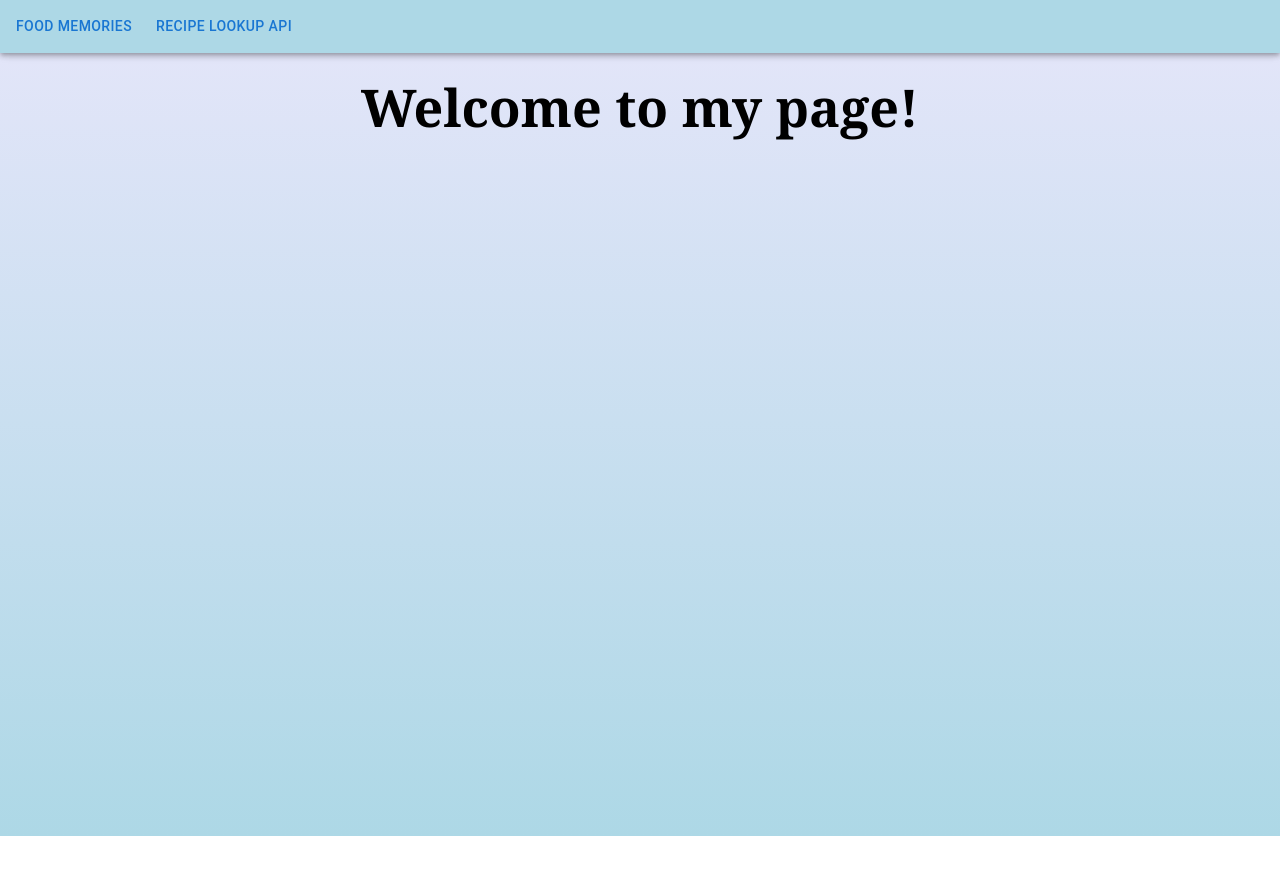
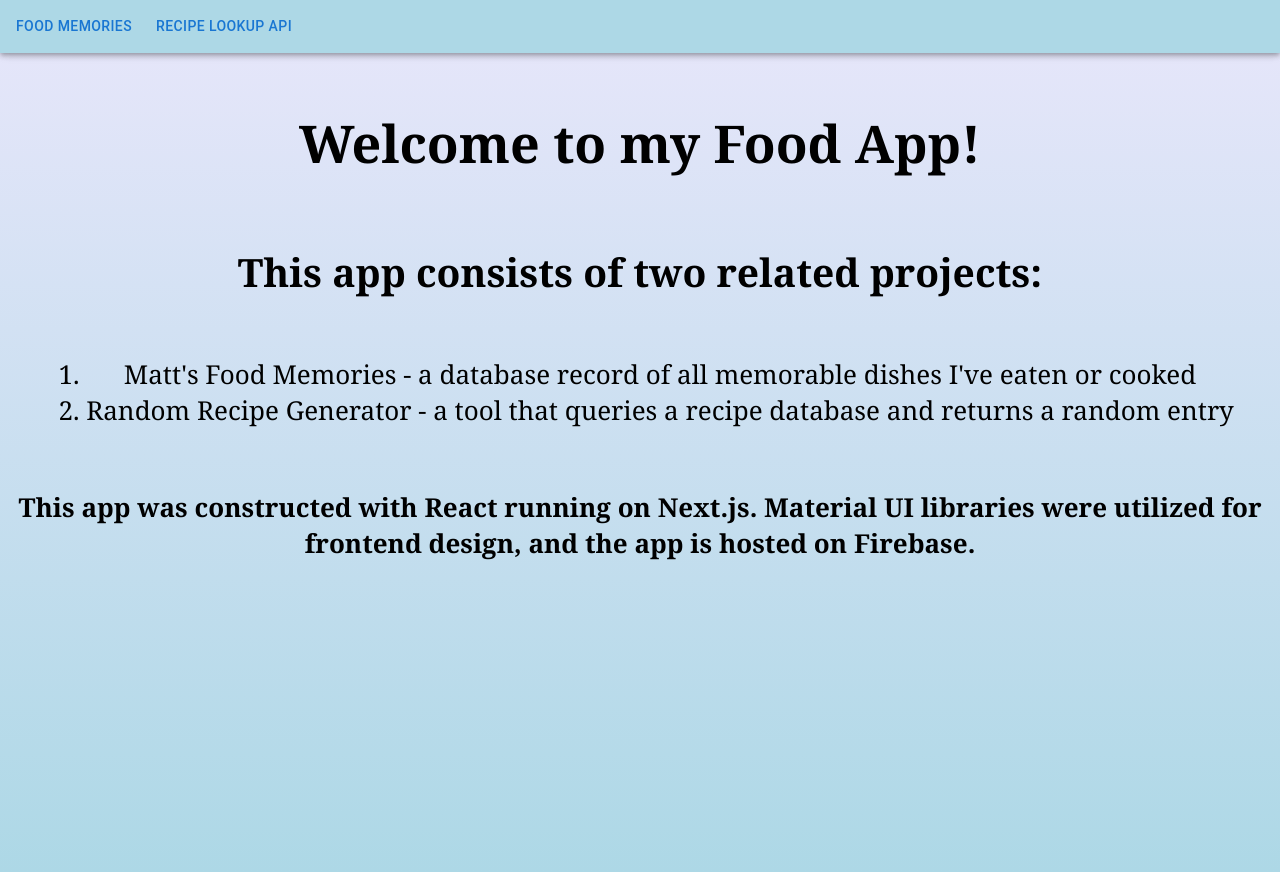
Before and after one commit to matthewaching/recipe-generator, a Next.js app: page / in a window 1280 px wide. Before the commit the page ends 836 px from the top, so only its background shows below. Built offline with nearby package versions, Linux system fonts and the light colour scheme.

Commit message:
Compose introduction on landing page

```diff
--- a/pages/index.js
+++ b/pages/index.js
@@ -1,7 +1,23 @@
 function App() {
   return (
     <div className="App">
-      <h1>Welcome to my page!</h1>
+      <h1>Welcome to my Food App!</h1>
+      <h2>This app consists of two related projects:</h2>
+      <ol>
+        <li>
+          Matt's Food Memories - a database record of all memorable dishes I've
+          eaten or cooked
+        </li>
+        <li>
+          Random Recipe Generator - a tool that queries a recipe database and
+          returns a random entry
+        </li>
+      </ol>
+      <h4>
+        This app was constructed with React running on Next.js. Material UI
+        libraries were utilized for frontend design, and the app is hosted on
+        Firebase.
+      </h4>
     </div>
   );
 }
--- a/src/App.css
+++ b/src/App.css
@@ -13,6 +13,7 @@ body {
   font-size: calc(10px + 2vmin);
   color: black;
   padding-top: 36px;
+  margin-top: 36px;
 }
 
 table {
```
